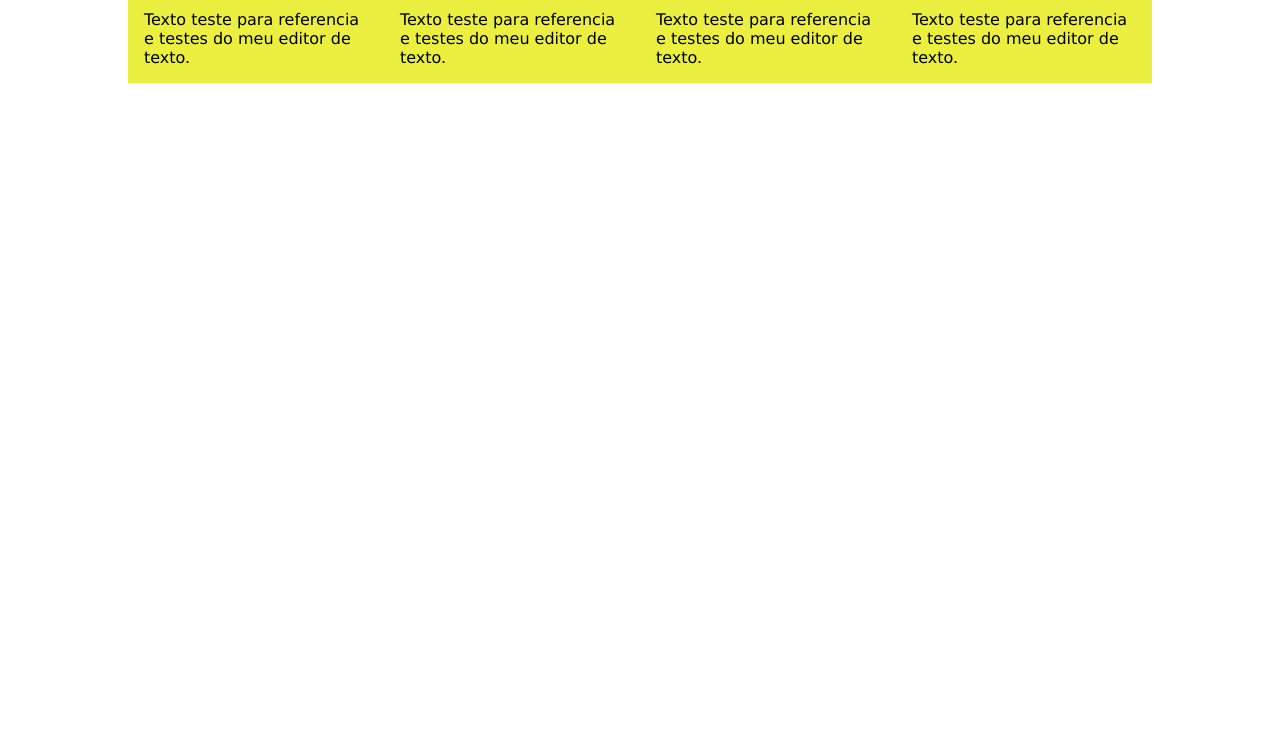
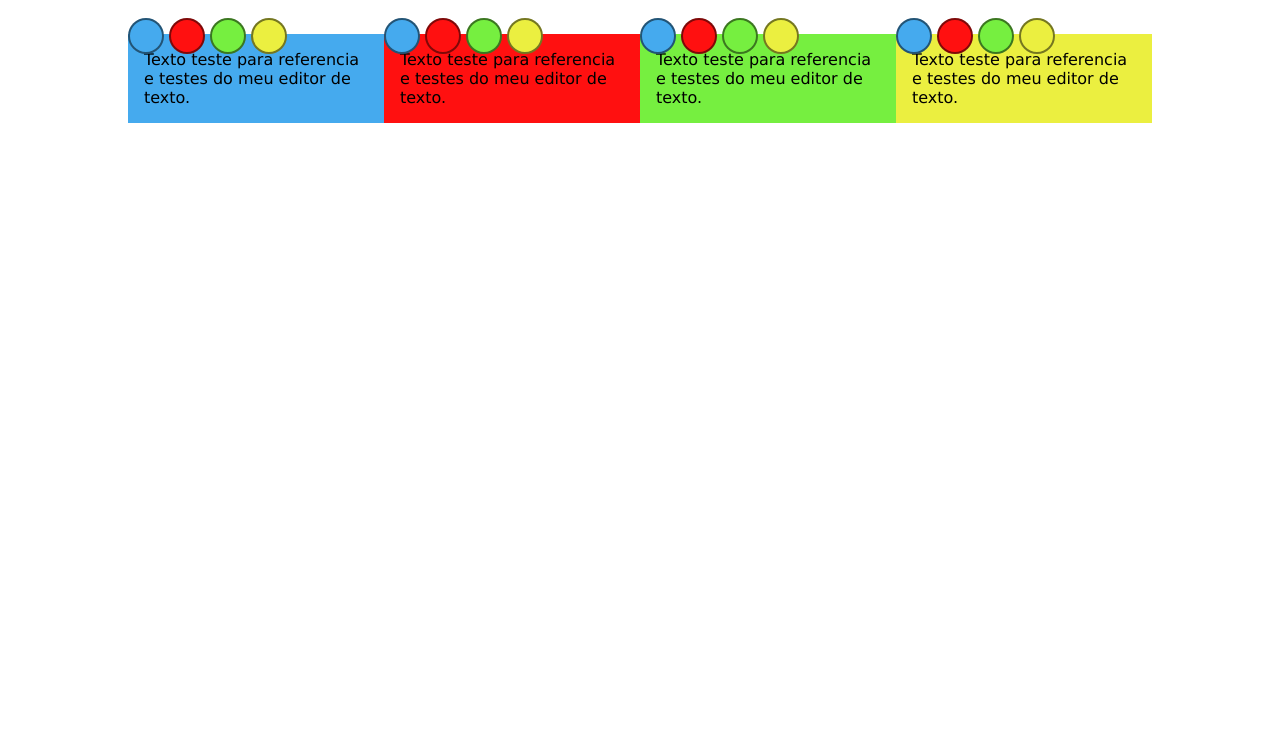
Before and after one commit to cosmeg5/Ceep, a plain HTML site: page index.html in a window 1280 px wide. Shown: the part 62-800 px from the top of the page. Drawn offline with Linux system fonts and the light colour scheme.

Commit message:
Criando estilo dos cards

```diff
--- a/css/card.css
+++ b/css/card.css
@@ -4,5 +4,45 @@
     padding: 16px;
     display: inline-block;
     width: 25%;
+    position: relative;
+}
+
+.card_colorFirst {
+    background-color: #45aaee
+}
+.card_colorSecond {
+    background-color: #ff1010;
+}
+.card_colorThird{
+    background-color: #76ef40
+}
+.card_colorFourth{
+    background-color:#ebef40;
+}
+.wrap-card-color{
+   position: absolute;
+   top: -16px;
+   left: 0;
+}
+.card-color {
+    display: inline-block;
+    width: 32px;
+    height: 32px;
+    text-indent: -9999px;
+    overflow: hidden;
+    border-radius: 50%;
+    border: 2px solid rgba(0, 0, 0, 0.5);
 
 }
+.card-color_colorFirst {
+    background-color: #45aaee
+}
+.card-color_colorSecond {
+    background-color: #ff1010;
+}
+.card-color_colorThird{
+    background-color: #76ef40
+}
+.card-color_colorFourth{
+    background-color:#ebef40;
+}
--- a/css/style.css
+++ b/css/style.css
@@ -3,6 +3,7 @@
     height: 40px;
     padding-bottom: 8px;
     padding-top: 8px;
+    margin-bottom: 40px;
 }
 .header-title {
     color: #b3daee;
--- a/index.html
+++ b/index.html
@@ -23,10 +23,42 @@
 
     <section class="container">
         <ol>
-            <li class="card">Texto teste para referencia e testes do meu editor de texto.</li><!--
-            --><li class="card">Texto teste para referencia e testes do meu editor de texto.</li><!--
-            --><li class="card">Texto teste para referencia e testes do meu editor de texto.</li><!--
-            --><li class="card">Texto teste para referencia e testes do meu editor de texto.</li>
+            <li class="card card_colorFirst">
+                <nav class="wrap-card-color"><ul>
+                    <li class="card-color card-color_colorFirst"><a href=""></a>Azul</li>
+                    <li class="card-color card-color_colorSecond"><a href=""></a>Vermelho</li>
+                    <li class="card-color card-color_colorThird"><a href=""></a>verde</li>
+                    <li class="card-color card-color_colorFourth"><a href=""></a>Amarelo</li>
+                </ul></nav>
+                <p>Texto teste para referencia e testes do meu editor de texto.</p>
+            </li><!--
+            --><li class="card card_colorSecond">
+                <nav class="wrap-card-color"><ul>
+                    <li class="card-color card-color_colorFirst"><a href=""></a>Azul</li>
+                    <li class="card-color card-color_colorSecond"><a href=""></a>Vermelho</li>
+                    <li class="card-color card-color_colorThird"><a href=""></a>verde</li>
+                    <li class="card-color card-color_colorFourth"><a href=""></a>Amarelo</li>
+                </ul></nav>
+                <p>Texto teste para referencia e testes do meu editor de texto.</p>
+            </li><!--
+            --><li class="card card_colorThird">
+                <nav class="wrap-card-color"><ul>
+                    <li class="card-color card-color_colorFirst"><a href=""></a>Azul</li>
+                    <li class="card-color card-color_colorSecond"><a href=""></a>Vermelho</li>
+                    <li class="card-color card-color_colorThird"><a href=""></a>verde</li>
+                    <li class="card-color card-color_colorFourth"><a href=""></a>Amarelo</li>
+                </ul></nav>
+                <p>Texto teste para referencia e testes do meu editor de texto.</p>
+            </li><!--
+            --><li class="card card_colorFourth">
+                <nav class="wrap-card-color"><ul>
+                    <li class="card-color card-color_colorFirst"><a href=""></a>Azul</li>
+                    <li class="card-color card-color_colorSecond"><a href=""></a>Vermelho</li>
+                    <li class="card-color card-color_colorThird"><a href=""></a>verde</li>
+                    <li class="card-color card-color_colorFourth"><a href=""></a>Amarelo</li>
+                </ul></nav>
+                <p>Texto teste para referencia e testes do meu editor de texto.</p>
+            </li>
         </ol>
     </section>
 </body>
```
